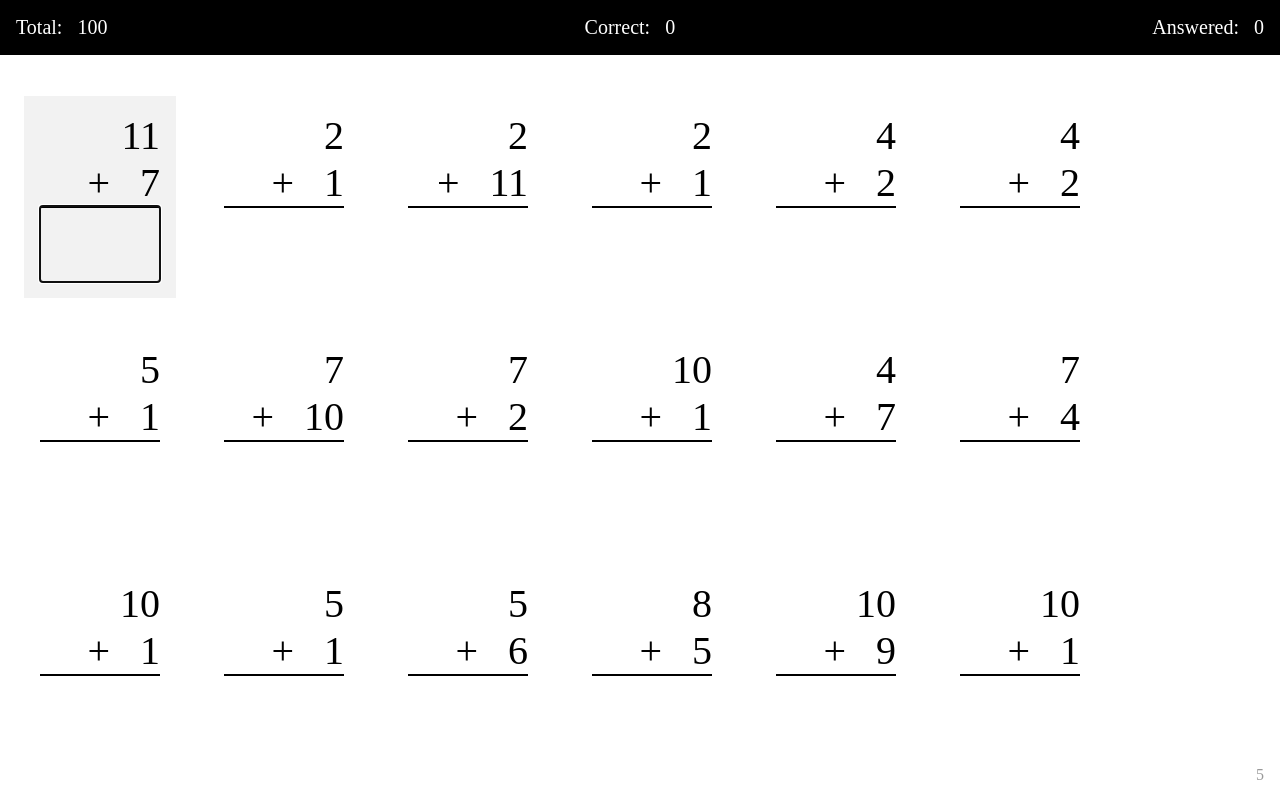
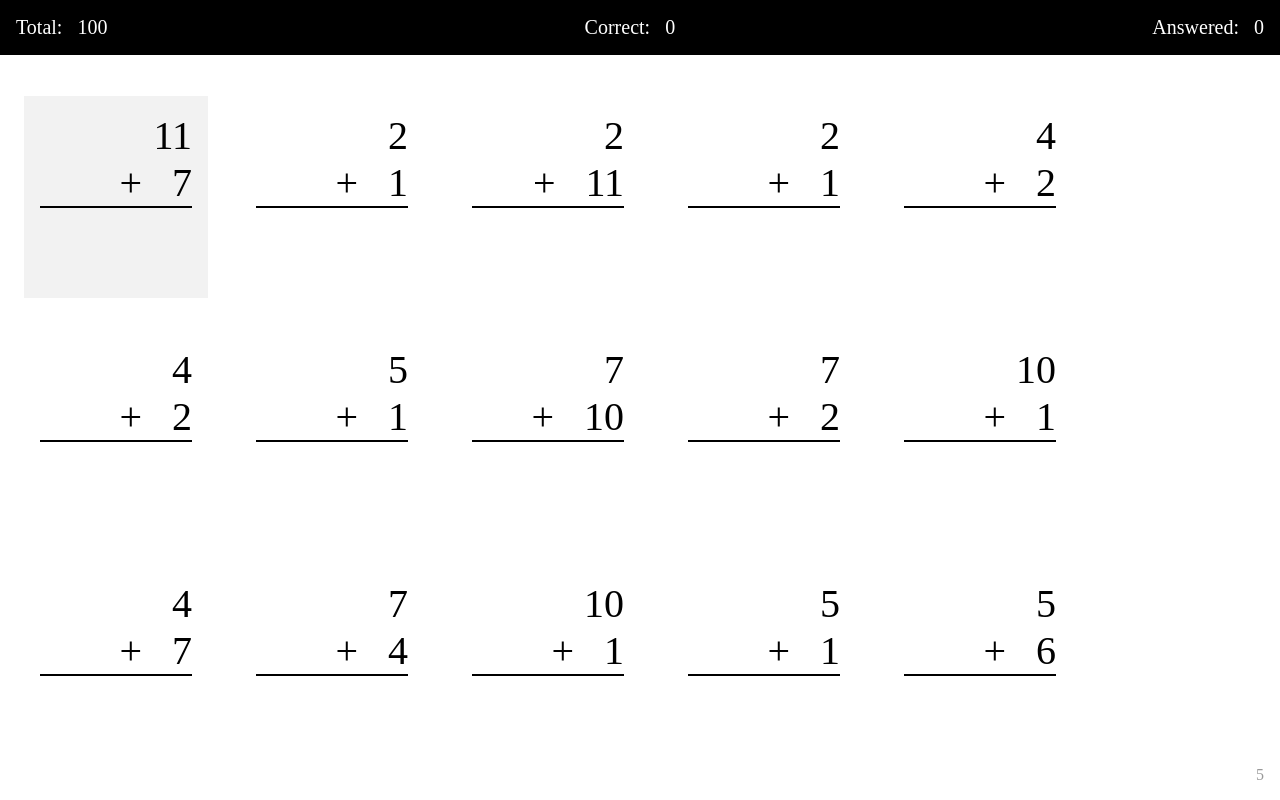
Before and after one commit to windmaomao/react-sheet, a React (Create React App) app: page / in a window 1280 px wide. Shown: the top 800 px of the page. Built offline with nearby package versions, Linux system fonts and the light colour scheme; a web font is replaced by a local one.

Commit message:
refine style a bit

```diff
--- a/src/components/PlusStyle.js
+++ b/src/components/PlusStyle.js
@@ -2,7 +2,7 @@ import styled from 'styled-components'
 import variables from '../variables'
 
 const fontSize = '2.5rem'
-const width = '7.5rem'
+const width = '9.5rem'
 const fontFamily = variables.fontFamily
 
 const color = props => {
@@ -38,7 +38,8 @@ const PlusStyle = styled.div`
     text-align: right;
     width: 100%;
     line-height: 1.8;
-    color: ${color}
+    color: ${color};
+    outline: 0;
   }
 `
 
--- a/src/components/Sheet.js
+++ b/src/components/Sheet.js
@@ -26,11 +26,9 @@ const Sheet = ({
   return (
     <SheetStyle>
       {questions.map((q, i) => (
-        <div
+        <Plus
           key={i}
           onClick={onSelect(i)}
-        >
-          <Plus
           active={i === activeIndex}
           first={q.first}
           second={q.second}
@@ -39,7 +37,6 @@ const Sheet = ({
           onAnswer={onQuestionAnswer(i)}
           error={isQuestionError(i)}
         />
-        </div>
       ))}
     </SheetStyle>
   )
```
Lines whose indentation alone changed are shown as unchanged.
